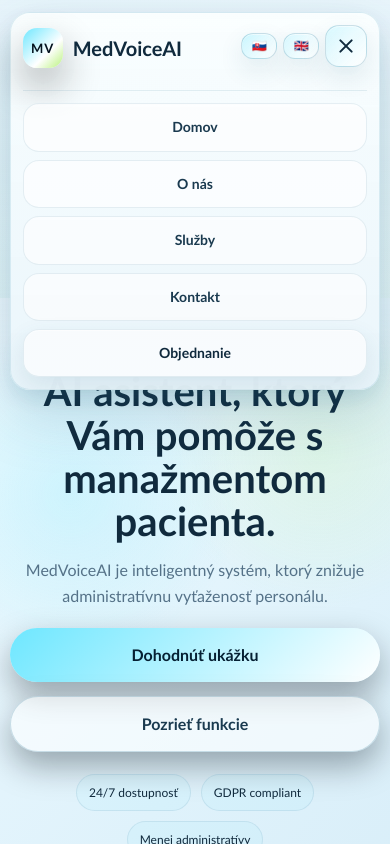
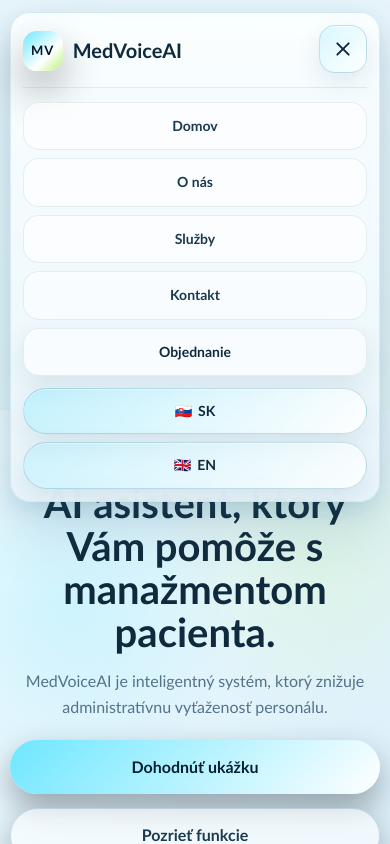
Before and after one commit to MRKS1/med-voice, a React (Vite) app: page / in a window 390 px wide. Both pictures are taken after a click on the button "Menu". Shown: the top 844 px of the page. Built offline with nearby package versions, Linux system fonts and the light colour scheme.

Commit message:
Restore previous mobile header layout

```diff
--- a/public/style.css
+++ b/public/style.css
@@ -136,13 +136,6 @@
   display: flex;
   align-items: center;
   gap: 18px;
-}
-
-.nav-controls {
-  display: flex;
-  align-items: center;
-  gap: 10px;
-  margin-left: auto;
 }
 
 nav ul {
@@ -854,11 +847,6 @@
     justify-content: center;
   }
 
-  .nav-controls {
-    width: 100%;
-    justify-content: center;
-  }
-
   .brand {
     width: 100%;
     justify-content: center;
@@ -1009,7 +997,7 @@
   }
 }
 
-@media (max-width: 900px) {
+@media (max-width: 760px) {
   header {
     padding-top: 12px;
   }
@@ -1047,24 +1035,15 @@
     flex: 0 0 auto;
   }
 
-  .nav-controls {
-    position: absolute;
-    top: 0;
-    right: 0;
-    width: auto;
-    justify-content: flex-end;
-    gap: 8px;
-  }
-
   .nav-right {
     display: none;
     width: 100%;
     flex: 1 1 100%;
     flex-direction: column;
     align-items: stretch;
-    gap: 10px;
-    padding-top: 12px;
-    margin-top: 10px;
+    gap: 12px;
+    padding-top: 14px;
+    margin-top: 2px;
     border-top: 1px solid rgba(58, 126, 156, 0.12);
   }
 
@@ -1094,17 +1073,16 @@
     border: 1px solid rgba(58, 126, 156, 0.12);
   }
 
-  .language-switcher a {
-    min-width: 40px;
-    justify-content: center;
-    padding: 7px 8px;
-    font-size: 12px;
-    line-height: 1;
-    border-radius: 12px;
+  .language-switcher {
+    width: 100%;
+    justify-content: stretch;
+    gap: 8px;
   }
 
-  .language-switcher a span {
-    display: none;
+  .language-switcher a {
+    flex: 1 1 0;
+    justify-content: center;
+    padding: 11px 12px;
   }
 }
 
@@ -1126,23 +1104,9 @@
     display: none;
   }
 
-  .nav-controls {
-    gap: 6px;
-  }
-
-  .menu-toggle {
-    width: 42px;
-    height: 42px;
-    border-radius: 14px;
-  }
-
   .language-switcher {
-    gap: 6px;
-  }
-
-  .language-switcher a {
-    min-width: 36px;
-    padding: 6px 7px;
+    flex-direction: column;
+    align-items: stretch;
   }
 
   .hero {
--- a/src/App.jsx
+++ b/src/App.jsx
@@ -69,12 +69,6 @@
               </AppLink>
             </h1>
 
-            <div className="nav-controls">
-              <div className="language-switcher" aria-label="Language switcher">
-                <AppLink href={switcher.sk} className={locale === 'sk' ? 'active' : ''} onNavigate={handleNavigate}>🇸🇰 <span>SK</span></AppLink>
-                <AppLink href={switcher.en} className={locale === 'en' ? 'active' : ''} onNavigate={handleNavigate}>🇬🇧 <span>EN</span></AppLink>
-              </div>
-
             <button
               type="button"
               className={`menu-toggle ${isMenuOpen ? 'is-open' : ''}`}
@@ -87,7 +81,6 @@
               <span />
               <span />
             </button>
-            </div>
 
             <div className={`nav-right ${isMenuOpen ? 'is-open' : ''}`} id="site-navigation">
               <ul>
@@ -97,6 +90,10 @@
                 <li><AppLink href={routes.contact} onNavigate={handleNavigate}>{nav.contact}</AppLink></li>
                 <li><AppLink href={routes.appointment} className="nav-cta" onNavigate={handleNavigate}>{nav.appointment}</AppLink></li>
               </ul>
+              <div className="language-switcher" aria-label="Language switcher">
+                <AppLink href={switcher.sk} className={locale === 'sk' ? 'active' : ''} onNavigate={handleNavigate}>🇸🇰 <span>SK</span></AppLink>
+                <AppLink href={switcher.en} className={locale === 'en' ? 'active' : ''} onNavigate={handleNavigate}>🇬🇧 <span>EN</span></AppLink>
+              </div>
             </div>
           </nav>
         </div>
```
Also changed, not shown: 2 other files (tests, documents, lock files or other folders). Lines whose indentation alone changed are shown as unchanged.
